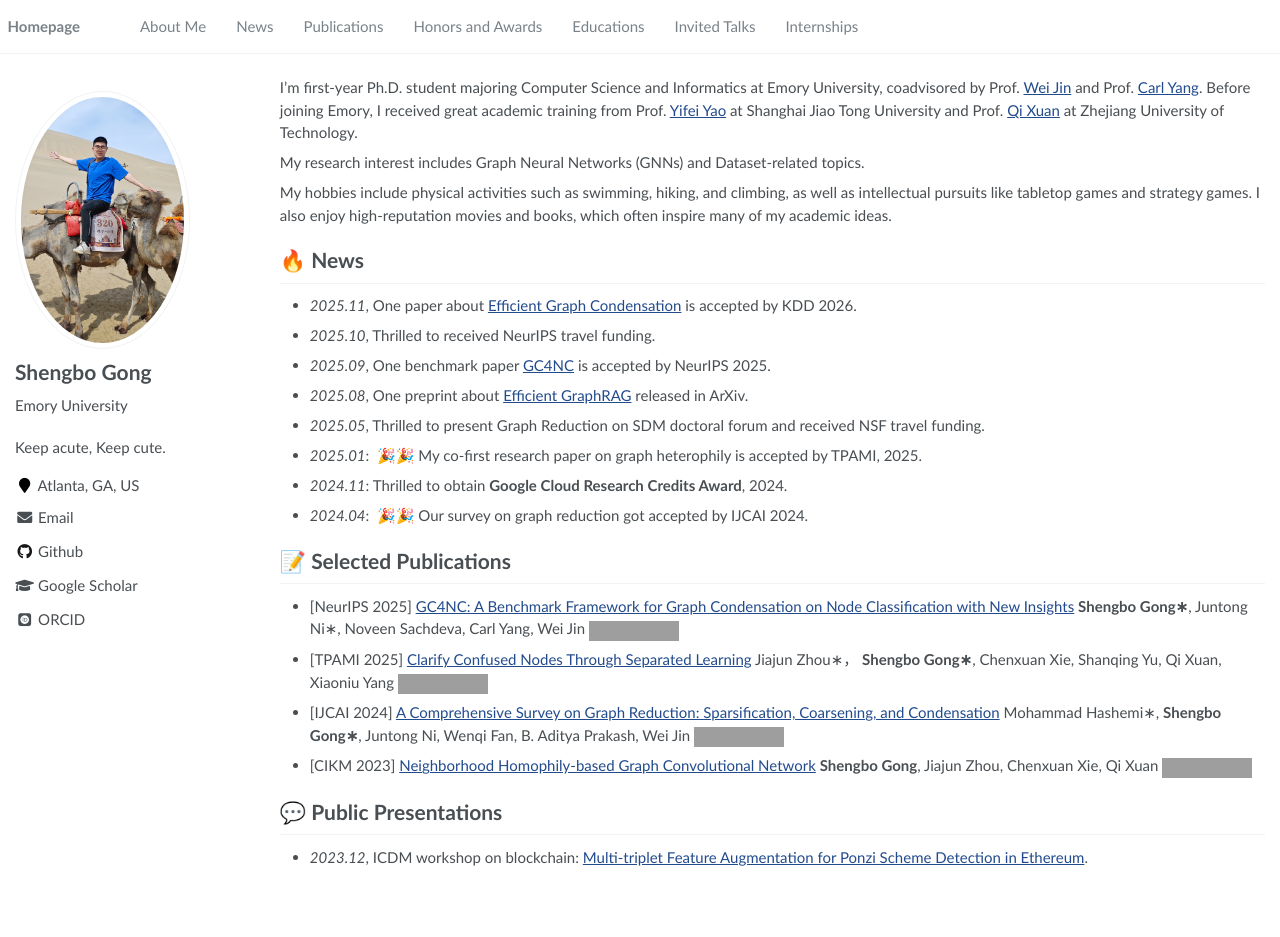
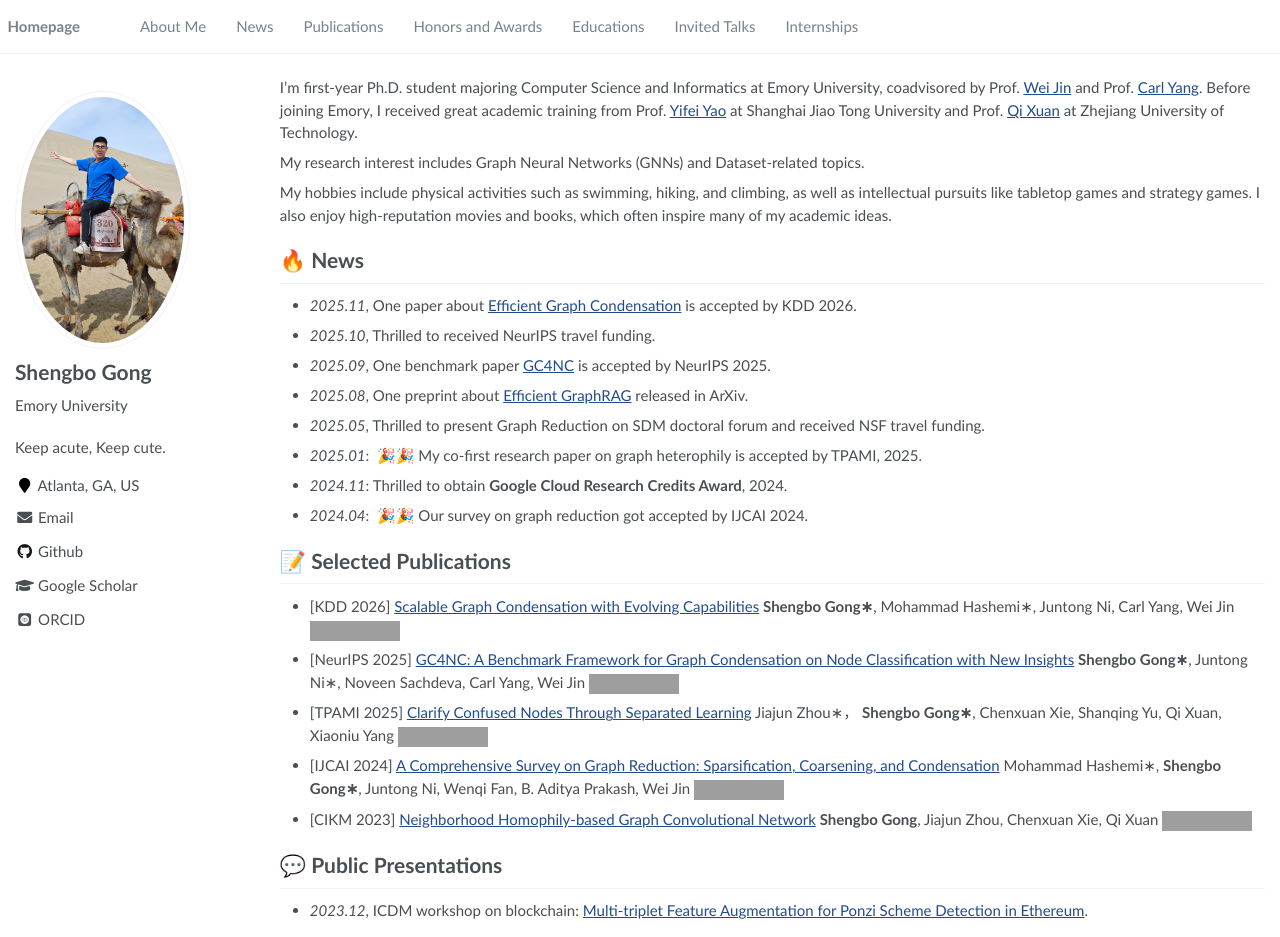
Before and after one commit to rock-cor/rock-cor.github.io, a Jekyll site: the page built from _pages/about.md, in a window 1280 px wide and 937 px high. Built offline with Jekyll 4.4.1, drawn with Linux system fonts in a browser that asks for light colours; some web fonts are replaced; grey boxes are pictures that could not be loaded.

Commit message:
Update about.md

```diff
--- a/_pages/about.md
+++ b/_pages/about.md
@@ -39,6 +39,8 @@ My hobbies include physical activities such as swimming, hiking, and climbing, a
 
 <!--<div class='paper-box'><div class='paper-box-image'><div><div class="badge">IJCAI 2024</div><img src='images/500x300.png' alt="sym" width="100%"></div></div>
 <div class='paper-box-text' markdown="1">-->
+- [KDD 2026] [Scalable Graph Condensation with Evolving Capabilities](https://arxiv.org/abs/2502.17614) **Shengbo Gong∗**, Mohammad Hashemi∗, Juntong Ni, Carl Yang, Wei Jin
+  [![GitHub](https://img.shields.io/badge/github-%23121011.svg?style=for-the-badge&logo=github&logoColor=white)](https://github.com/rockcor/GC4NC/tree/main)
 - [NeurIPS 2025] [GC4NC: A Benchmark Framework for Graph Condensation on Node Classification with New Insights](https://arxiv.org/abs/2406.16715) **Shengbo Gong∗**, Juntong Ni∗, Noveen Sachdeva, Carl Yang, Wei Jin
   [![GitHub](https://img.shields.io/badge/github-%23121011.svg?style=for-the-badge&logo=github&logoColor=white)](https://github.com/rockcor/GC4NC/tree/main)
 
```
